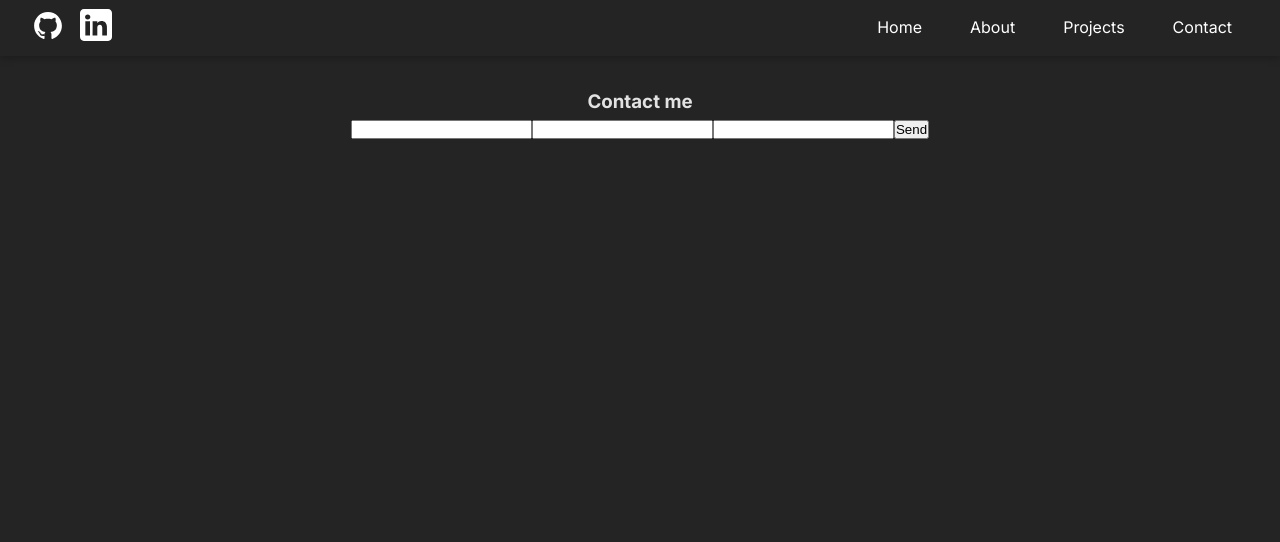
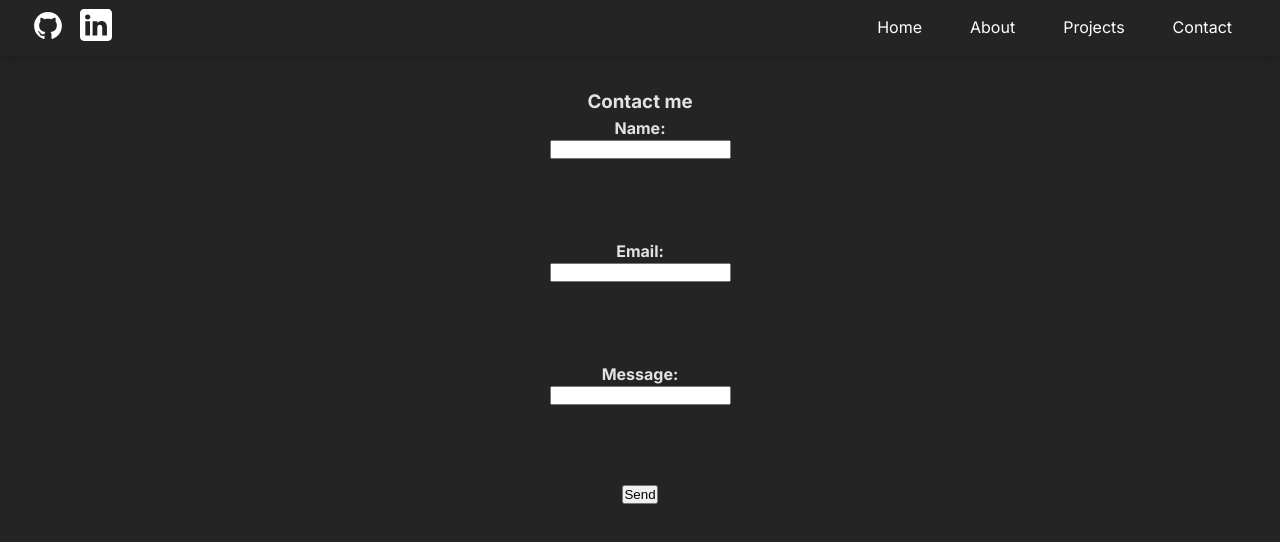
Before and after one commit to SKodehode/Portfolio, a React (Vite) app: page /contact in a window 1280 px wide. Shown: the top 542 px of the page. Built offline with nearby package versions, Linux system fonts and the light colour scheme.

Commit message:
Made style and functionality changes to the contact form.

```diff
--- a/src/pages/Router.jsx
+++ b/src/pages/Router.jsx
@@ -4,6 +4,7 @@ import HomePage from "./home/HomePage"
 import AboutPage from "./about/AboutPage"
 import ProjectsPage from "./projects/ProjectsPage"
 import ContactPage from "./contact/ContactPage"
+import AppreciationPage from "./appreciation/AppreciationPage"
 
 export default function AppRouter() {
     return(
@@ -13,6 +14,7 @@ export default function AppRouter() {
                 <Route path="/about" element={<AboutPage/>}/>
                 <Route path="/projects" element={<ProjectsPage/>}/>
                 <Route path="/contact" element={<ContactPage/>}/>
+                <Route path="/thank-you" element={<AppreciationPage/>}/>
             </Routes>
         </>
     )
--- /dev/null
+++ b/src/pages/appreciation/AppreciationPage.css
@@ -0,0 +1,8 @@
+#appreciation-page {
+    display: flex;
+    flex-direction: column;
+    justify-content: start;
+    align-items: center;
+    height: 100%;
+    padding: 2rem 2rem 0rem 2rem;
+}
--- /dev/null
+++ b/src/pages/appreciation/AppreciationPage.jsx
@@ -0,0 +1,15 @@
+import Buttons from "../../components/buttons/Buttons"
+import LayoutBase from "../../components/layout/LayoutBase"
+import "./AppreciationPage.css"
+
+export default function AppreciationPage() {
+    return(
+        <LayoutBase>
+            <div id="appreciation-page">
+                <h3>Thank you!</h3>
+                <h2>Your message has been submited and I will get back to you shortly!</h2>
+                <Buttons to="/contact" text="Take me back" id="take-me-back" className="page-link"/>
+            </div>
+        </LayoutBase>
+    )
+}
--- a/src/pages/contact/ContactPage.css
+++ b/src/pages/contact/ContactPage.css
@@ -3,9 +3,9 @@
     grid-template-columns: 1fr;
     justify-content: center;
     align-items: start;
+    gap: 2rem;
     padding: 2rem;
-    height: 100%;
-    text-align: center;
+    height: 100%
 }
 
 #contact-form {
@@ -16,3 +16,12 @@
     height: 100%;
     overflow-y: auto;
 }
+
+#contact-form {
+    display: flex;
+    flex-direction: column;
+}
+
+.contact-input-field {
+    margin-bottom: 5rem;
+}
--- a/src/pages/contact/ContactPage.jsx
+++ b/src/pages/contact/ContactPage.jsx
@@ -8,11 +8,15 @@ export default function ContactPage() {
             <div id="contactpage">
                 <div id="contact-form">
                     <h3>Contact me</h3>
-                    <form action="https://formsubmit.co/stkvinnesland@gmail.com" method="POST">
-                        <input type="text" name="name" min="2" required />
-                        <input type="email" name="email" min="2" required />
-                        <input type="text" name="message" min="2" required />
-                        <button type="submit">Send</button>
+                    <form id="contact-form" action="https://formsubmit.co/stkvinnesland@gmail.com" method="POST">
+                        <h4>Name:</h4>
+                        <input className="contact-input-field" id="contact-name" type="text" name="name" min="2" required />
+                        <h4>Email:</h4>
+                        <input className="contact-input-field" id="contact-email" type="email" name="email" min="2" required />
+                        <h4>Message:</h4>
+                        <input className="contact-input-field" id="contact-text" type="text" name="message" min="2" required />
+                        <button id="contact-button" type="submit">Send</button>
+                        <input type="hidden" name="_next" value="https://portfolio-5np.pages.dev/thank-you"></input>
                     </form>
                 </div>
             </div>
```
